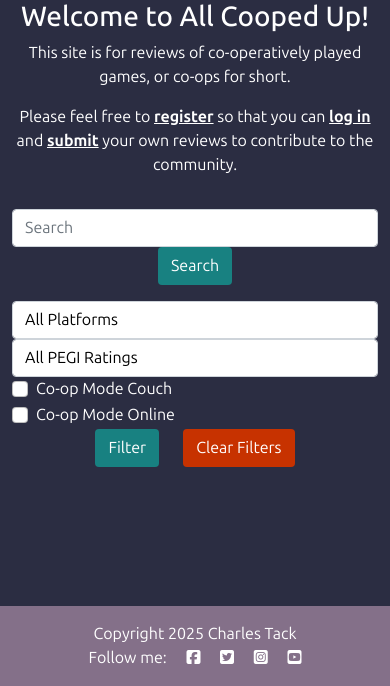
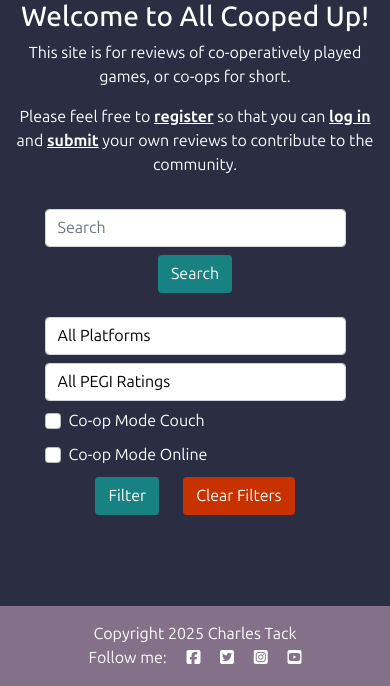
Before and after one commit to CharlesTack/AllCoopedUp, a Django app: page / in a window 390 px wide. Shown: the part 158-844 px from the top of the page. Run offline with Django 5.2, Linux system fonts and the light colour scheme; data that the repository does not hold is empty; some libraries are stand-ins or nearby versions.

Commit message:
fix responsive filter alignment issue

```diff
--- a/review/templates/review/index.html
+++ b/review/templates/review/index.html
@@ -15,10 +15,10 @@
         <!-- Search function -->
         <div class="col-12 mt-3 text-center">
             <form class="row justify-content-center" method="GET" action="{% url 'home' %}">
-                <div class="col-md-4">
+                <div class="col-md-4 col-sm-8 col-10 mb-2">
                     <input class="form-control" type="search" name="query" placeholder="Search" aria-label="Search" value="{{ query }}">
                 </div>
-                <div class="col-auto">
+                <div class="col-auto mb-2">
                     <button class="btn btn-signup" type="submit">Search</button>
                 </div>
             </form>
@@ -37,7 +37,7 @@
         <!-- Game Filters -->
         <div class="col-12 mt-3 text-center">
             <form class="row justify-content-center" method="GET" action="{% url 'home' %}">
-                <div class="col-md-2">
+                <div class="col-md-3 col-sm-6 col-10 mb-2">
                     <select class="form-control" name="platform">
                         <option value="">All Platforms</option>
                         {% for value, label in form.platform.field.choices %}
@@ -45,7 +45,7 @@
                         {% endfor %}
                     </select>
                 </div>
-                <div class="col-md-2">
+                <div class="col-md-3 col-sm-6 col-10 mb-2">
                     <select class="form-control" name="pegi_rating">
                         <option value="">All PEGI Ratings</option>
                         {% for value, label in form.pegi_rating.field.choices %}
@@ -53,22 +53,24 @@
                         {% endfor %}
                     </select>
                 </div>
-                <div class="col-md-2">
-                    <div class="form-check">
+                <div class="w-100"></div> <!-- Force a new row -->
+                <div class="col-md-3 col-sm-6 col-10 mb-2">
+                    <div class="form-check d-flex align-items-center">
                         <input class="form-check-input" type="checkbox" name="co_op_mode_couch" id="co_op_mode_couch" {% if form.co_op_mode_couch.value %}checked{% endif %}>
                         <label class="form-check-label" for="co_op_mode_couch">Co-op Mode Couch</label>
                     </div>
                 </div>
-                <div class="col-md-2">
-                    <div class="form-check">
+                <div class="col-md-3 col-sm-6 col-10 mb-2">
+                    <div class="form-check d-flex align-items-center">
                         <input class="form-check-input" type="checkbox" name="co_op_mode_online" id="co_op_mode_online" {% if form.co_op_mode_online.value %}checked{% endif %}>
                         <label class="form-check-label" for="co_op_mode_online">Co-op Mode Online</label>
                     </div>
                 </div>
-                <div class="col-auto">
+                <div class="w-100"></div> <!-- Force a new row -->
+                <div class="col-auto mb-2">
                     <button class="btn btn-signup" type="submit">Filter</button>
                 </div>
-                <div class="col-auto">
+                <div class="col-auto mb-2">
                     <a href="{% url 'home' %}" class="btn btn-delete">Clear Filters</a>
                 </div>
             </form>
```
